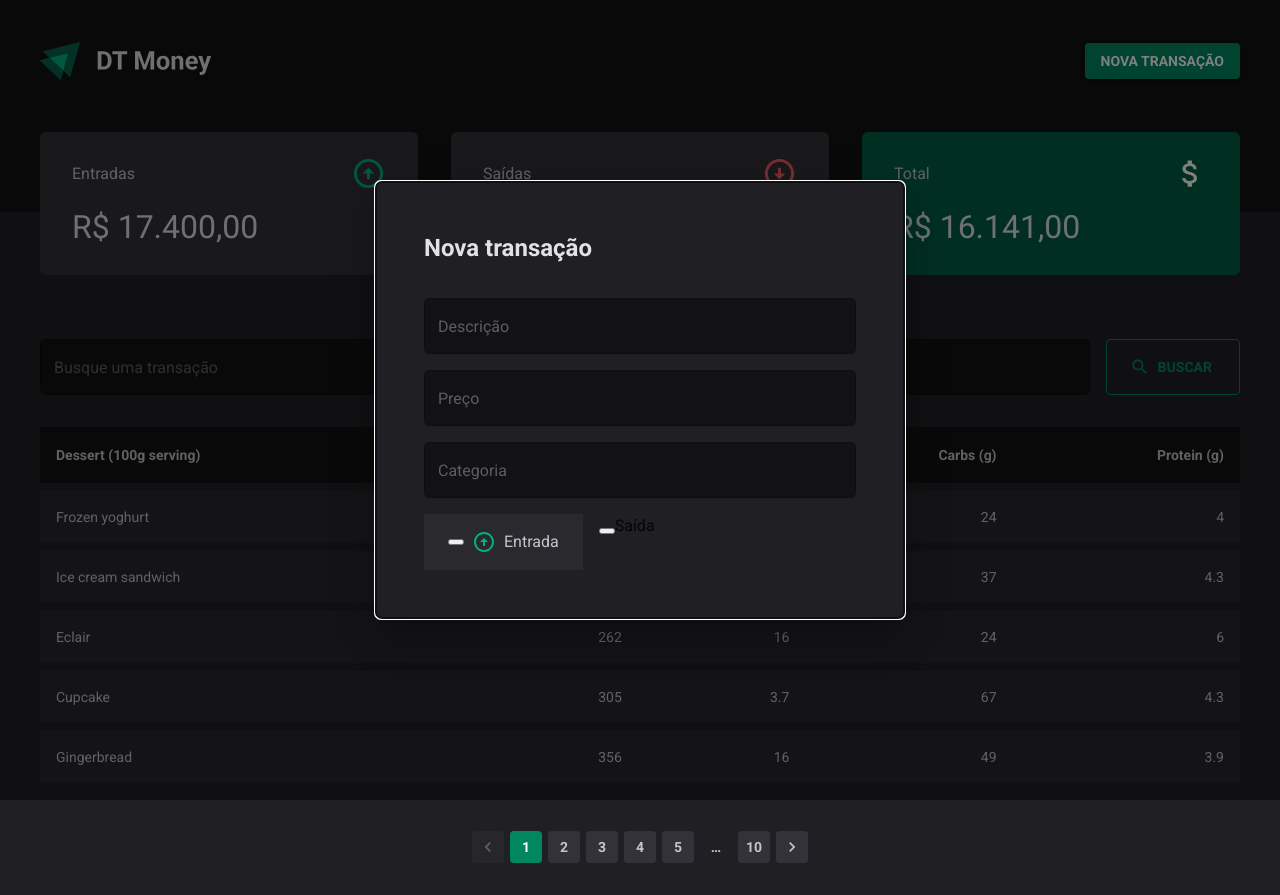
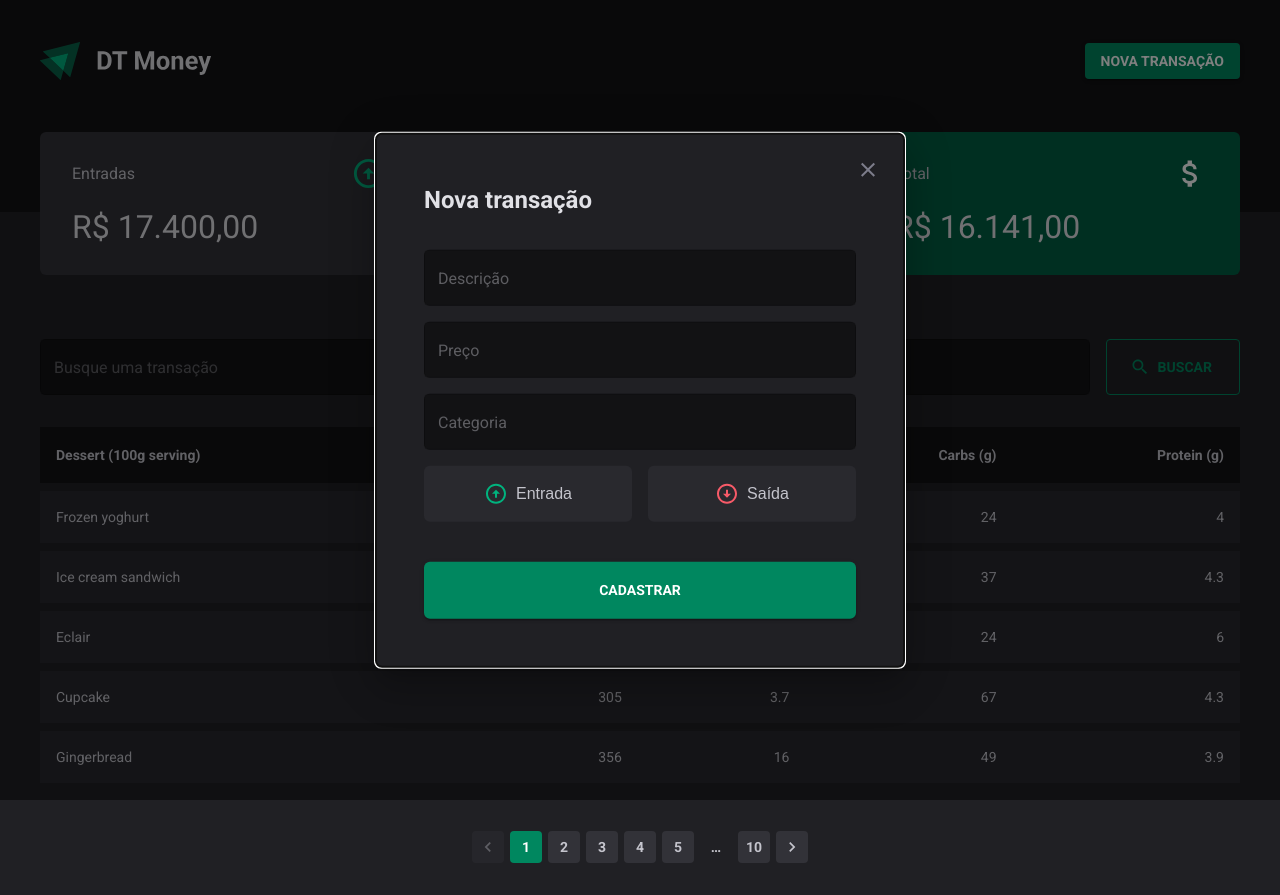
Before and after one commit to johnnycfg/desafio-in8, a Next.js app: page / in a window 1280 px wide. Built offline with nearby package versions, Linux system fonts and the light colour scheme.

Commit message:
feat: finish modal new transaction

```diff
--- /dev/null
+++ b/src/components/NewTransactionModal/RadioGroupItem/index.tsx
@@ -0,0 +1,13 @@
+import * as RadioGroup from '@radix-ui/react-radio-group';
+import { ReactNode, RefAttributes } from 'react';
+import styles from './styles.module.css'
+
+type RadioGroupItemProps = RadioGroup.RadioGroupItemProps & RefAttributes<HTMLButtonElement> & {children: ReactNode}
+
+export function RadioGroupItem({children, ...props}: RadioGroupItemProps) {
+  return (
+    <RadioGroup.Item className={styles['transaction-button']} {...props}>
+      {children}
+    </RadioGroup.Item>
+  )
+}
--- /dev/null
+++ b/src/components/NewTransactionModal/RadioGroupItem/styles.module.css
@@ -0,0 +1,38 @@
+.transaction-button {
+  background-color: #29292E;
+  padding: 1rem;
+  display: flex;
+  align-items: center;
+  justify-content: center;
+  gap: 0.5rem;
+  border-radius: 6px;
+  cursor: pointer;
+  border: 0;
+  color: #C4C4CC;
+  font-size: 1rem;
+}
+
+.transaction-button[data-state='unchecked']:hover {
+  background: #323238;
+  transition: background 0.2s;
+}
+
+.transaction-button[data-state='checked'][value='income'] {
+  background: #00875F;
+  transition: background 0.2s;
+  color: #fff;
+}
+
+.transaction-button[data-state='checked'][value='income'] svg {
+  color: #fff;
+}
+
+.transaction-button[data-state='checked'][value='outcome'] {
+  background: #AA2834;
+  transition: background 0.2s;
+  color: #fff;
+}
+
+.transaction-button[data-state='checked'][value='outcome'] svg {
+  color: #fff;
+}
--- a/src/components/NewTransactionModal/index.tsx
+++ b/src/components/NewTransactionModal/index.tsx
@@ -1,7 +1,8 @@
-import { Box, FormControlLabel, Modal, Stack, TextField, Typography, useTheme } from "@mui/material";
-import { ArrowCircleUp, ArrowCircleDown, AttachMoneyOutlined, Search } from '@mui/icons-material'
+import { Box, Button, FormControlLabel, IconButton, Modal, Stack, TextField, Typography, useTheme } from "@mui/material";
+import { ArrowCircleUp, ArrowCircleDown, AttachMoneyOutlined, Search, Close } from '@mui/icons-material'
 import { Dispatch, SetStateAction, useState } from "react";
 import * as RadioGroup from '@radix-ui/react-radio-group';
+import { RadioGroupItem } from "./RadioGroupItem";
 
 
 interface NewTransactionModalProps {
@@ -22,7 +23,7 @@ export function NewTransactionModal({modalStatus, setModalStatus}: NewTransactio
     bgcolor: theme.palette.base[200],
     boxShadow: 24,
     p: '3rem',
-    borderRadius: '6px'
+    borderRadius: '6px',
   };
 
   const [value, setValue] = useState('female');
@@ -31,18 +32,26 @@ export function NewTransactionModal({modalStatus, setModalStatus}: NewTransactio
     setValue((event.target as HTMLInputElement).value);
   };
 
+  function handleCloseModal() {
+    setModalStatus(false)
+  }
+
 
   return (
     <Modal
       open={modalStatus}
-      onClose={setModalStatus}
+      onClose={handleCloseModal}
       aria-labelledby="modal new transaction"
       aria-describedby="modal to create a new transaction"
     >
-      <Box sx={style}>
+      <Box component="form" sx={style}>
         <Typography fontSize="1.5rem" fontWeight="bold">
           Nova transação
         </Typography>
+
+        <IconButton sx={{ position: 'absolute', top: '1rem', right: '1rem' }} onClick={handleCloseModal}>
+          <Close sx={{ color: theme.palette.base[500] }} />
+        </IconButton>
 
         <Stack spacing="1rem" mt="2rem">
           <TextField
@@ -84,34 +93,30 @@ export function NewTransactionModal({modalStatus, setModalStatus}: NewTransactio
           defaultValue="buy"
         >
           <Box display="flex" gap="1rem">
-            <Box
-              sx={{
-                p: '1rem 1.5rem',
-                borderradius: '6px',
-                bgcolor: theme.palette.base[300],
-                color: theme.palette.base[600],
-                display: 'flex',
-                alignItems: 'center',
-                justifyContent: 'center',
-                gap: '0.5rem',
-              }}
-            >
-              <RadioGroup.Item value="income" id="r1">
-                <RadioGroup.Indicator />
-              </RadioGroup.Item>
+            <RadioGroupItem value="income" id="r1" style={{flex: 1}}>
               <ArrowCircleUp sx={{color: theme.palette.product.green.light}}  />
-              <label htmlFor="r1">Entrada</label>
-            </Box>
-
-            <Box className="px-[20px] py-[18px] [&:has(input:checked)]:border-b-4 [&:has(input:checked)]:border-b-primary text-small-text [&:has(input:checked)]:text-primary font-bold">
-              <RadioGroup.Item value="outcome" id="r2">
-                <RadioGroup.Indicator />
-              </RadioGroup.Item>
-              <label htmlFor="r2">Saída</label>
-            </Box>
+              Entrada
+            </RadioGroupItem>
+            <RadioGroupItem value="outcome" id="r2" style={{flex: 1}}>
+              <ArrowCircleDown sx={{color: theme.palette.product.red.main}}  />
+              Saída
+            </RadioGroupItem>
           </Box>
         </RadioGroup.Root>
         </Stack>
+
+        <Button
+          variant="contained"
+          color="primary"
+          fullWidth
+          sx={{
+            mt: '2.5rem',
+            py: '1rem',
+            borderRadius: '6px'
+          }}
+        >
+          Cadastrar
+        </Button>
       </Box>
     </Modal>
   )
```
